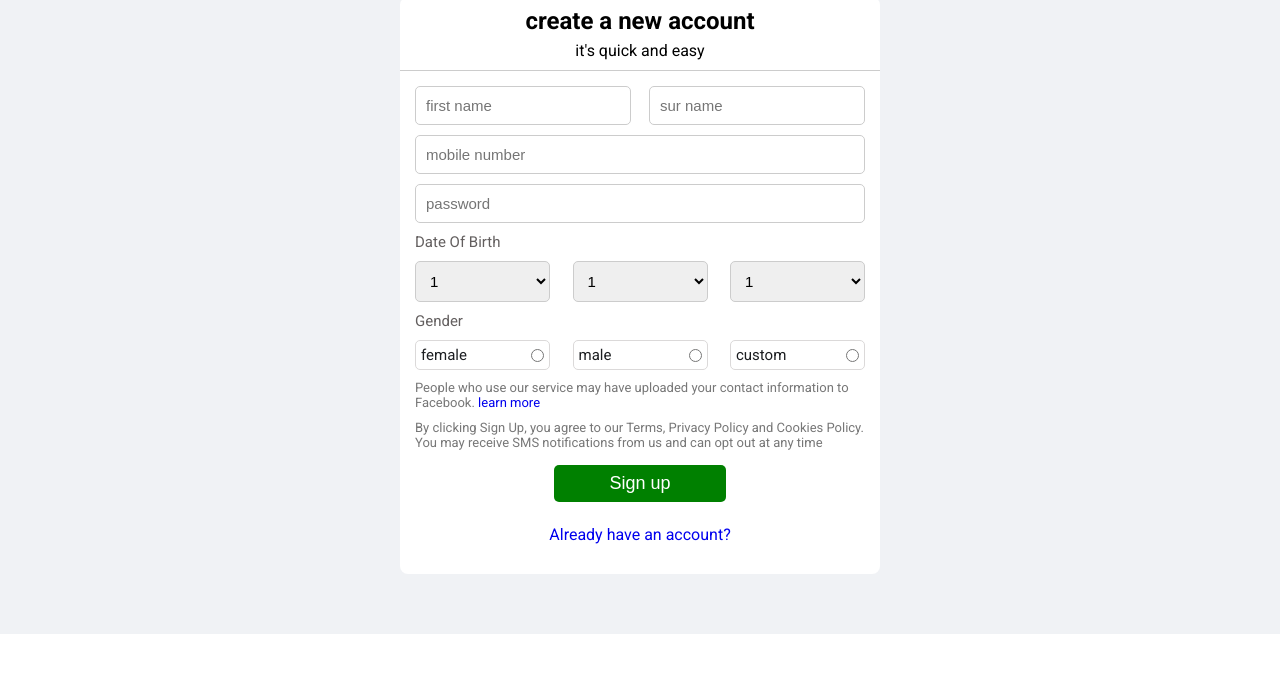
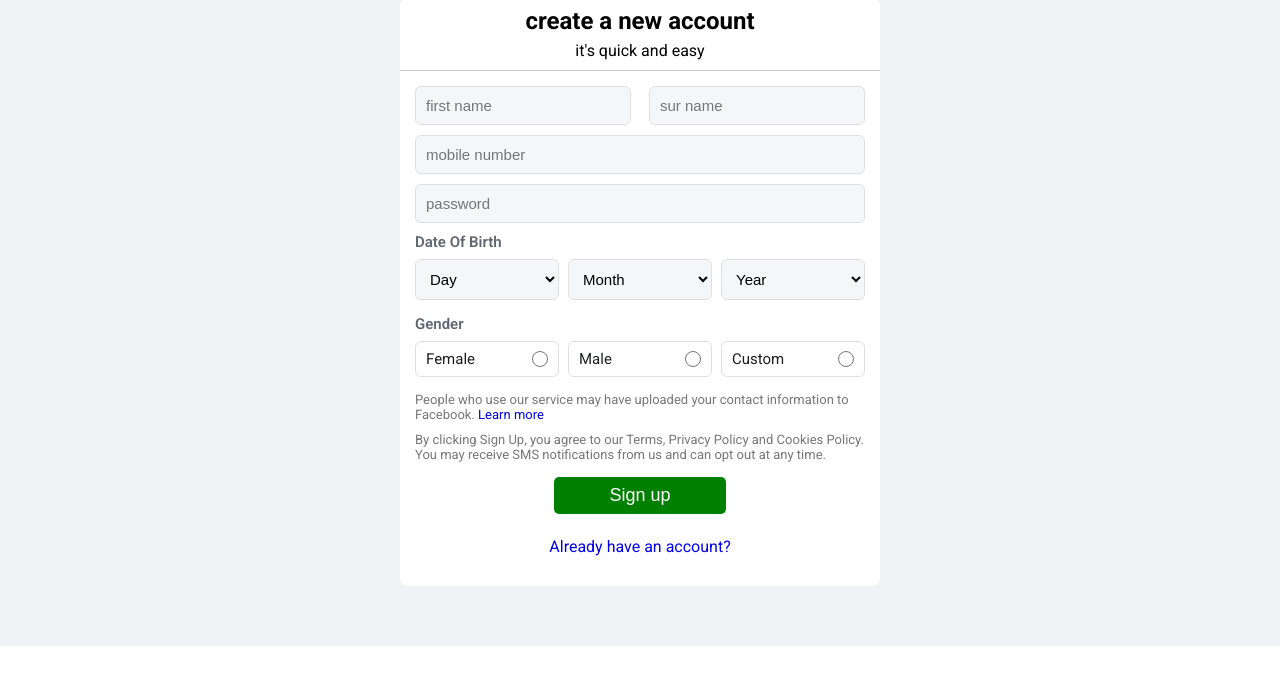
Before and after one commit to Mohanraj-v17/Facebook-signup-clone, a plain HTML site: page index.html in a window 1280 px wide. Shown: the part 97-782 px from the top of the page. Drawn offline with Linux system fonts and the light colour scheme.

Commit message:
initial commit

```diff
--- a/index.html
+++ b/index.html
@@ -1,5 +1,6 @@
 <!DOCTYPE html>
 <html lang="en">
+
 <head>
     <meta charset="UTF-8">
     <meta name="viewport" content="width=device-width, initial-scale=1.0">
@@ -36,18 +37,18 @@
                     <label>Date Of Birth</label>
                     <div class="dob-div">
                         <div class="quat-width">
-                            <select>
-                                <option>1</option>
+                            <select id="day">
+                                <option value="">Day</option>
                             </select>
                         </div>
                         <div class="quat-width">
-                            <select>
-                                <option>1</option>
+                            <select id="month">
+                                <option value="">Month</option>
                             </select>
                         </div>
                         <div class="quat-width">
-                            <select>
-                                <option>1</option>
+                            <select id="year">
+                                <option value="">Year</option>
                             </select>
                         </div>
                     </div>
@@ -55,30 +56,59 @@
                     <div class="dob-div">
                         <div class="quat-width">
                             <div class="radio-div">
-                                <label class="radio-label">female</label>
-                                <input type="radio" class="radio-input" />
+                                <label class="radio-label">Female</label>
+                                <input type="radio" name="gender" value="female" class="radio-input" />
                             </div>
                         </div>
                         <div class="quat-width">
                             <div class="radio-div">
-                                <label class="radio-label">male</label>
-                                <input type="radio" class="radio-input" />
+                                <label class="radio-label">Male</label>
+                                <input type="radio" name="gender" value="male" class="radio-input" />
                             </div>
                         </div>
                         <div class="quat-width">
                             <div class="radio-div">
-                                <label class="radio-label">custom</label>
-                                <input type="radio" class="radio-input" />
+                                <label class="radio-label">Custom</label>
+                                <input type="radio" name="gender" value="custom" class="radio-input" />
                             </div>
                         </div>
                     </div>
                     <small>People who use our service may have uploaded your contact information to Facebook. <a
-                            href="https://www.facebook.com">learn more</a>
+                            href="https://www.facebook.com">Learn more</a>
                     </small>
                     <small>By clicking Sign Up, you agree to our Terms, Privacy Policy and Cookies Policy. You may
-                        receive SMS notifications from us and can opt out at any time
+                        receive SMS notifications from us and can opt out at any time.
+                    </small>
+                    <script>
+                        // Populate Day
+                        const daySelect = document.getElementById('day');
+                        for (let i = 1; i <= 31; i++) {
+                            const option = document.createElement('option');
+                            option.value = i;
+                            option.textContent = i;
+                            daySelect.appendChild(option);
+                        }
 
-                    </small>
+                        // Populate Month
+                        const monthSelect = document.getElementById('month');
+                        const months = ["Jan", "Feb", "Mar", "Apr", "May", "Jun", "Jul", "Aug", "Sep", "Oct", "Nov", "Dec"];
+                        months.forEach((month, index) => {
+                            const option = document.createElement('option');
+                            option.value = index + 1;
+                            option.textContent = month;
+                            monthSelect.appendChild(option);
+                        });
+
+                        // Populate Year
+                        const yearSelect = document.getElementById('year');
+                        const currentYear = new Date().getFullYear();
+                        for (let i = currentYear; i >= 1905; i--) {
+                            const option = document.createElement('option');
+                            option.value = i;
+                            option.textContent = i;
+                            yearSelect.appendChild(option);
+                        }
+                    </script>
                     <div class="button-div">
                         <button class="sign-btn">Sign up</button>
                     </div>
@@ -90,4 +120,5 @@
         </form>
     </div>
 </body>
+
 </html>
--- a/styles.css
+++ b/styles.css
@@ -50,11 +50,19 @@
 input,
 select {
     padding: 10px;
-    border: 1px solid #ccc;
-    border-radius: 5px;
+    border: 1px solid #dddfe2;
+    border-radius: 6px;
     width: 100%;
     margin-bottom: 10px;
     font-size: 15px;
+    background-color: #f5f6f7;
+    transition: border-color 0.2s;
+}
+
+input:focus,
+select:focus {
+    border-color: #1877f2;
+    outline: none;
 }
 
 .half-width {
@@ -70,43 +78,54 @@
 
 label {
     font-size: 15px;
-    color: rgb(99, 95, 95);
-    padding-bottom: 10px;
+    font-weight: 600;
+    color: #606770;
+    padding-bottom: 8px;
+    display: block;
+    width: 100%;
 }
 
 .dob-div {
     display: flex;
     width: 100%;
     justify-content: space-between;
+    margin-bottom: 5px;
 }
 
 .quat-width {
-    width: 30%;
+    width: 32%;
     display: flex;
 
 }
 
 .radio-div {
-    border: 1px solid #dbd9d9;
-    border-radius: 5px;
+    border: 1px solid #dddfe2;
+    border-radius: 6px;
     width: 100%;
-    padding: 5px;
+    padding: 8px 10px;
     display: flex;
     align-items: center;
     justify-content: space-between;
+    cursor: pointer;
+    background-color: #fff;
+    transition: background-color 0.2s;
+}
 
+.radio-div:hover {
+    background-color: #f5f6f7;
 }
 
 .radio-label {
     padding-bottom: 0;
     font-size: 15px;
+    font-weight: normal;
     color: #1c1e21;
 }
 
 .radio-input {
     margin: 0;
-    width: auto;
-
+    width: 18px;
+    height: 18px;
 }
 
 small {
```
